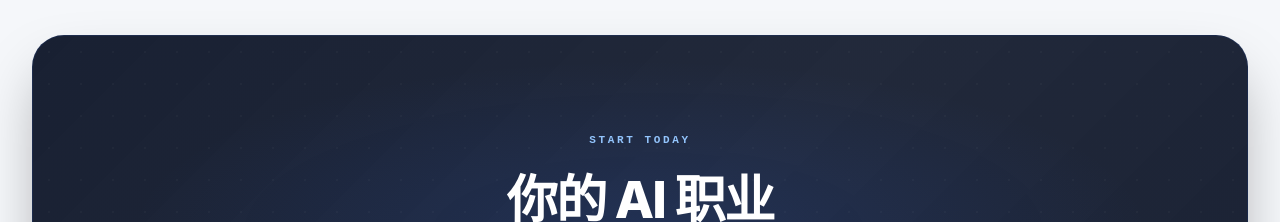
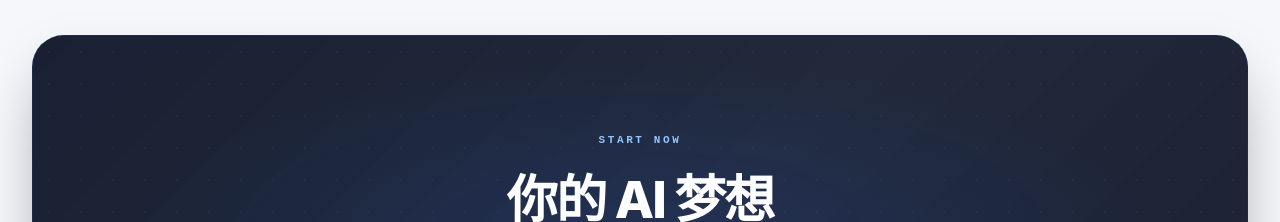
Before and after one commit to kiki77-lq/z.ai-learning-center, a React (Vite) app: page /certification in a window 1280 px wide. Shown: the part 4900-5122 px from the top of the page. Built offline with nearby package versions, Linux system fonts and the light colour scheme.

Commit message:
update certification layout

```diff
--- a/src/pages/Certification/index.tsx
+++ b/src/pages/Certification/index.tsx
@@ -617,10 +617,10 @@ export default function Certification() {
 
             <div className="relative z-10 max-w-2xl mx-auto">
               <p className="text-[11px] font-bold uppercase tracking-[0.24em] mb-6 text-blue-300"
-                style={{ fontFamily: "'JetBrains Mono', monospace" }}>Start Today</p>
+                style={{ fontFamily: "'JetBrains Mono', monospace" }}>Start Now</p>
               <h2 className="font-extrabold tracking-[-0.035em] leading-[1.05] mb-6 text-white"
                 style={{ fontSize: 'clamp(32px, 4vw, 52px)' }}>
-                你的 AI 职业<br />从这一步开始
+                你的 AI 梦想<br />从这一步开始
               </h2>
               <p className="text-[15px] leading-[1.8] mb-12 text-blue-200/60">
                 报名即获专属备考资料与学习路径规划，资深导师一对一辅导，帮助你以最高效的方式通过认证。
```
